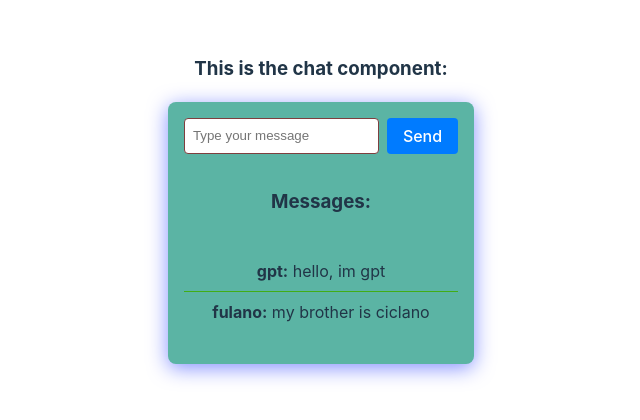
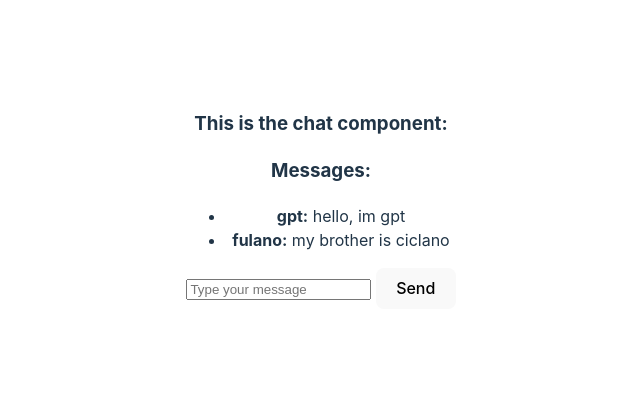
Before and after one commit to Faisca41414/dev-software-eq4, a Svelte app in the folder frontend/: page / in a window 1280 px wide. Shown: the part 200-620 px from the top of the page, without its empty margins (319-959 px from the left). Built offline with nearby package versions, Linux system fonts and the light colour scheme; no server answers.

Commit message:
Add bulma css to Chat.svelte

```diff
--- a/frontend/src/components/Chat.svelte
+++ b/frontend/src/components/Chat.svelte
@@ -1,73 +1,28 @@
 <!-- Chat.svelte -->
 <script lang="ts">
 	//essa é a sintaxe pra avisar que messages,message e handleadd sao variaveis compartilhadas com quem usa o componente
-    export let messages: { username: string, content: string }[];
+	export let messages: { username: string; content: string }[];
 	export let message = "Hello sir";
 	export let handleAdd: () => void;
 </script>
 
-  <div class="chat-container">
-    <div class="input-container">
-      <input class="message-input" placeholder="Type your message" bind:value={message} />
-      <button class="send-button" on:click={handleAdd}>Send</button>
-    </div>
+<div class="box">
 	<h3>Messages:</h3>
 	<ul class="messages-list">
 		{#each messages as msg}
-        <li class="message-item"><strong>{msg.username}:</strong> {msg.content}</li>
+			<li class="message-item box">
+				<strong>{msg.username}:</strong>
+				{msg.content}
+			</li>
 		{/each}
 	</ul>
+	<div class="field is-flex is-align-items-center is-justify-content-center">
+		<input
+		  class="input"
+		  type="text"
+		  placeholder="Type your message"
+		  bind:value={message}
+		/>
+		<button class="button" on:click={handleAdd}>Send</button>
 	  </div>
-
-  <style>
-    .chat-container {
-      display: flex;
-      flex-direction: column;
-      box-shadow: 0 4px 20px rgb(10, 34, 255, 0.5);
-      padding: 1rem;
-      border-radius: 8px;
-      background-color: #5bb4a4;
-      max-width: 700px;
-      margin: 0 auto;
-    }
-
-    .input-container {
-      display: flex;
-      margin-bottom: 1rem;
-    }
-
-    .message-input {
-      flex: 1;
-      padding: 0.5rem;
-      border: 1px solid #7e3f3f;
-      border-radius: 4px;
-      margin-right: 0.5rem;
-    }
-
-    .send-button {
-      padding: 0.5rem 1rem;
-      border: none;
-      border-radius: 4px;
-      background-color: #007bff;
-      color: white;
-      cursor: pointer;
-    }
-
-    .send-button:hover {
-      background-color: #0056b3;
-    }
-
-    .messages-list {
-      list-style-type: none;
-      padding: 0;
-    }
-
-    .message-item {
-      padding: 0.5rem;
-      border-bottom: 1px solid #41ad16;
-    }
-
-    .message-item:last-child {
-      border-bottom: none;
-    }
-  </style>
+</div>
```
Lines whose indentation alone changed are shown as unchanged.
